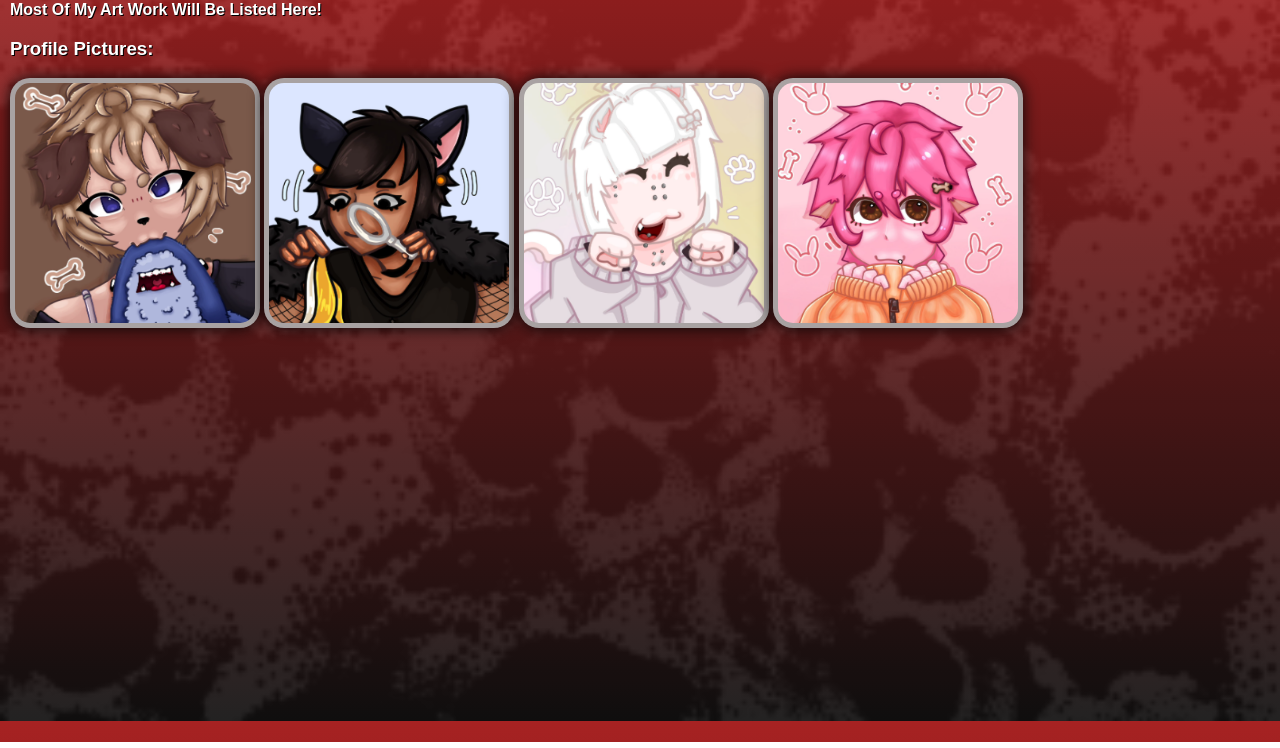
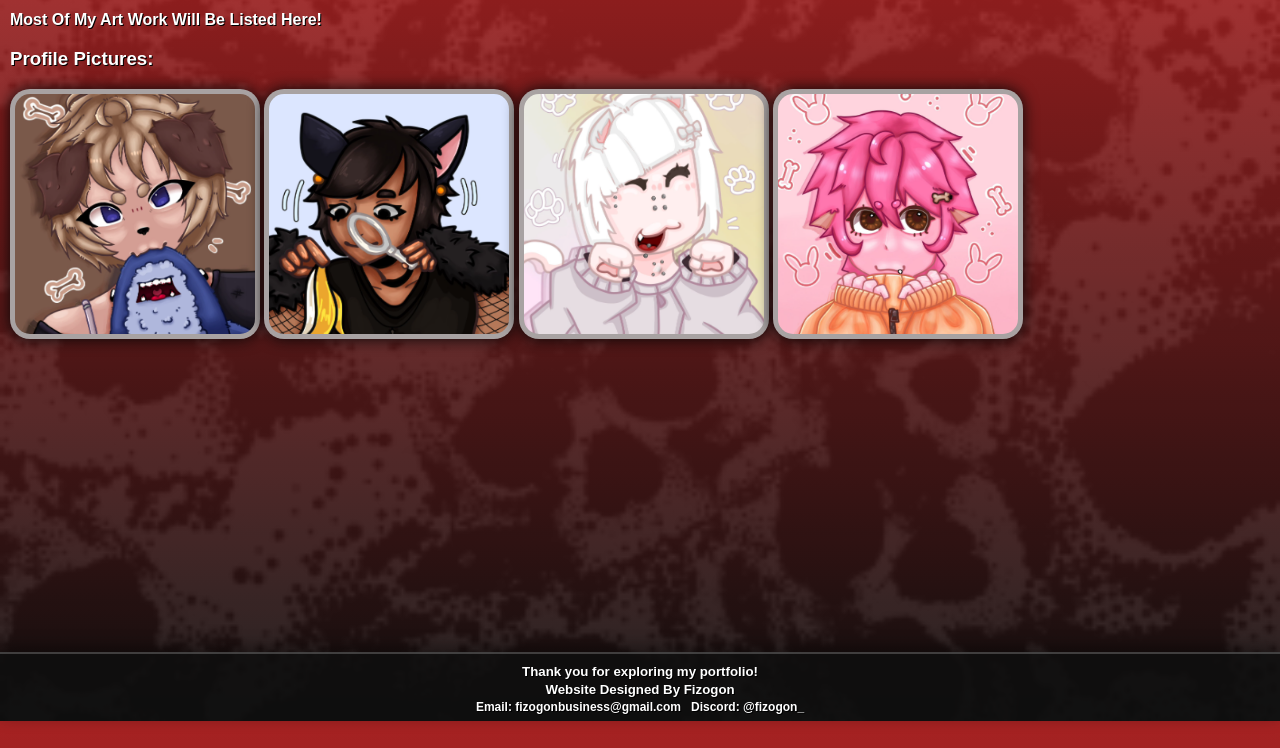
Before and after one commit to fizogonPortfolio/Scrufflx-Portfolio, a plain HTML site: page index.html in a window 1280 px wide. Shown: the part 79-827 px from the top of the page. Drawn offline with Linux system fonts and the light colour scheme.

Commit message:
Update index.html

```diff
--- a/index.html
+++ b/index.html
@@ -26,7 +26,7 @@
         z-index: -1;
       }
 
-      .H1Titles, .H3Titles, .PTitles {
+      .H5Titles, .H1Titles, .H3Titles, .PTitles {
         color: white;
         font-weight: 700;
         text-shadow: 1px 1px 0 black;
@@ -49,20 +49,64 @@
         padding: 5px;
         background: #a8a2a2;
       }
+
+      .Footer {
+        position: fixed;
+        bottom: 0;
+        left: 0;
+        width: 100%;
+        padding: 7px 0;
+        background: rgba(15, 15, 15, 0.85);
+        border-top: 2px solid rgba(255, 255, 255, 0.2);
+        box-shadow: 0 -5px 15px rgba(0, 0, 0, 0.4);
+        text-align: center;
+      }
+      .Footer h5 {
+        margin: 3px 0;
+      }
+
+      .ContactInfo {
+        display: flex;
+        justify-content: center;
+        gap: 10px;
+        list-style-type: none;
+        padding: 0;
+        margin: 3px 0 0;
+        color: white;
+        font-size: 12px;
+        font-weight: 700;
+        text-shadow: 1px 1px 0 black;
+      }
     </style>
   </head>
 
   <body>
-    <h1 class="H1Titles">Scrufflx Portfolio!</h1>
-    <p class="PTitles">Most Of My Art Work Will Be Listed Here!</p>
 
-    <h3 class="H3Titles">Profile Pictures:</h3>
+    <section>
+      <h1 class="H1Titles">Scrufflx Portfolio!</h1>
+      <p class="PTitles">Most Of My Art Work Will Be Listed Here!</p>
+    </section>
 
-    <div>
-      <img class="artwork_ProfilePictures" src="./images/ProfilePictures/ProfilePicture1.png" alt="My artwork">
-      <img class="artwork_ProfilePictures" src="./images/ProfilePictures/ProfilePicture2.png" alt="My artwork">
-      <img class="artwork_ProfilePictures" src="./images/ProfilePictures/ProfilePicture3.png" alt="My artwork">
-      <img class="artwork_ProfilePictures" src="./images/ProfilePictures/ProfilePicture4.png" alt="My artwork">
-    </div>
+    <section>
+      <h3 class="H3Titles">Profile Pictures:</h3>
+
+      <div>
+        <img class="artwork_ProfilePictures" src="./images/ProfilePictures/ProfilePicture1.png" alt="Profile picture artwork 1">
+        <img class="artwork_ProfilePictures" src="./images/ProfilePictures/ProfilePicture2.png" alt="Profile picture artwork 2">
+        <img class="artwork_ProfilePictures" src="./images/ProfilePictures/ProfilePicture3.png" alt="Profile picture artwork 3">
+        <img class="artwork_ProfilePictures" src="./images/ProfilePictures/ProfilePicture4.png" alt="Profile picture artwork 4">
+      </div>
+    </section>
+
+    <section class="Footer">
+      <h5 class="PTitles">Thank you for exploring my portfolio!</h5>
+      <h5 class="H5Titles">Website Designed By Fizogon</h5>
+
+      <ul class="ContactInfo">
+        <li>Email: fizogonbusiness@gmail.com</li>
+        <li>Discord: @fizogon_</li>
+      </ul>
+    </section>
+
   </body>
 </html>
```
